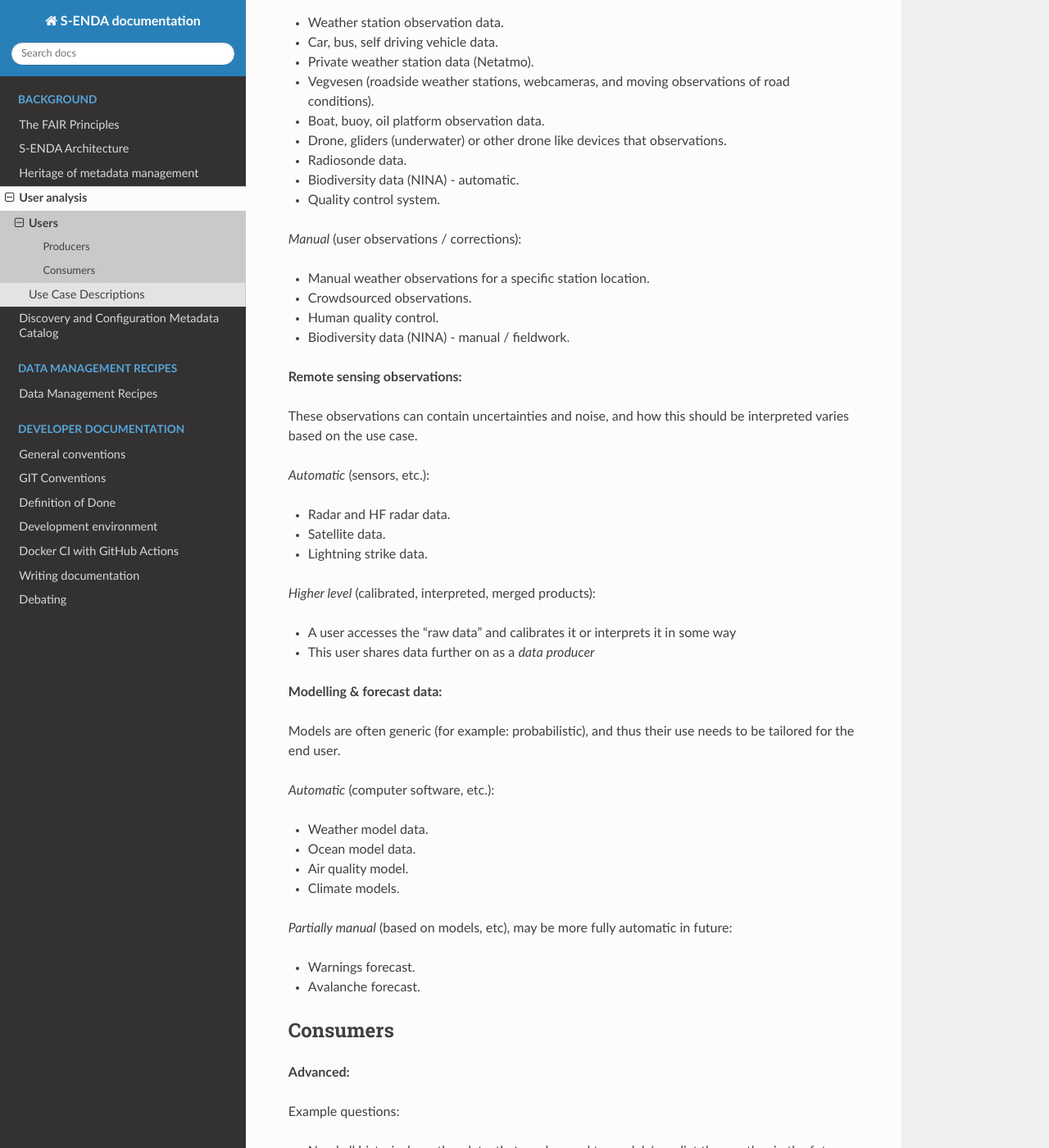
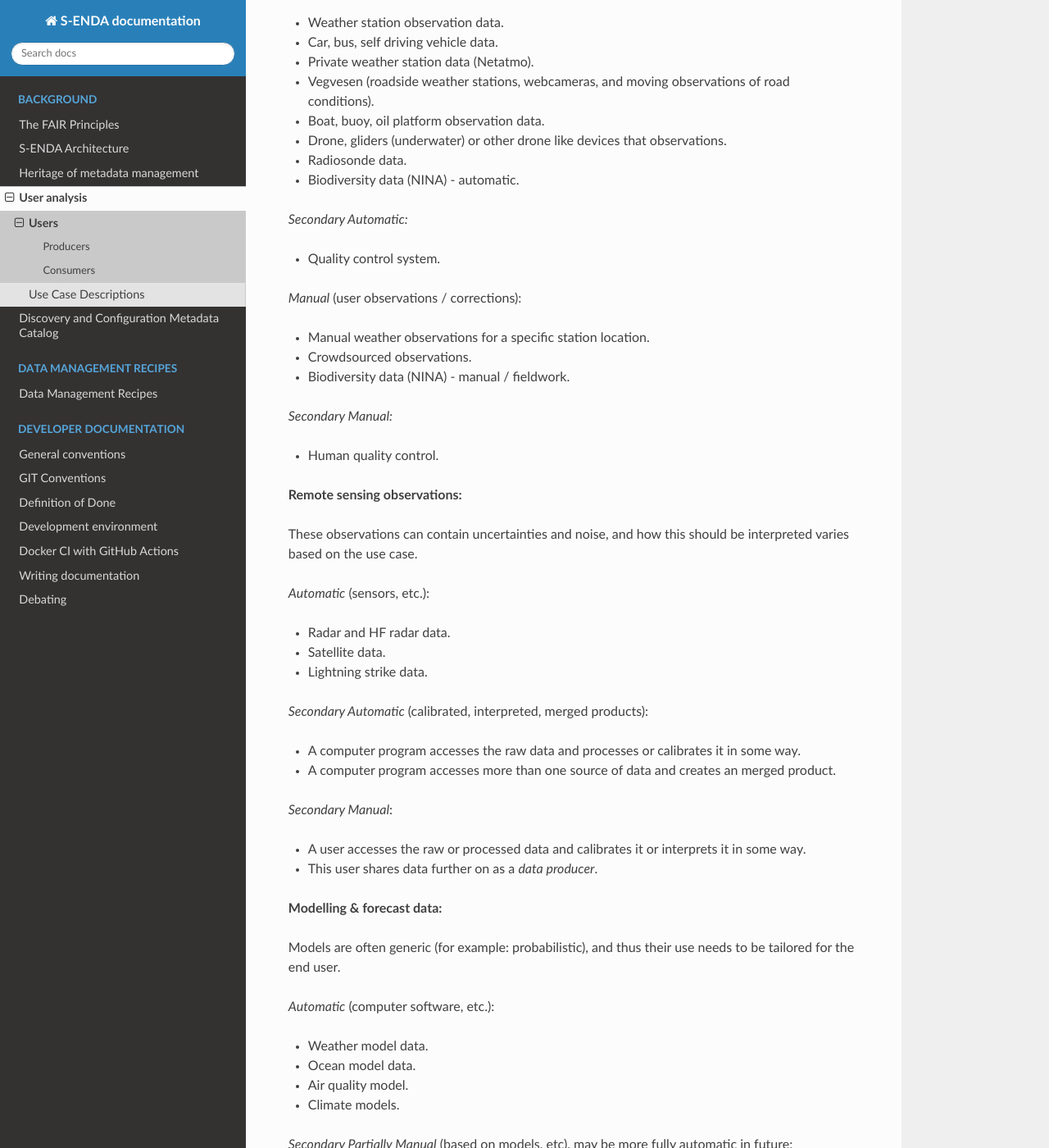
Before and after one commit to metno/S-ENDA-documentation, a Sphinx documentation site: the page built from source/users.rst, in a window 1280 px wide and 1400 px high, scrolled down 536 px. Shown: the whole window at 82% size. Built offline with Sphinx 7.4.7 and the Read the Docs theme 2.0.0, drawn with Linux system fonts in a browser that asks for light colours.

Commit message:
Update users.rst

```diff
--- a/source/users.rst
+++ b/source/users.rst
@@ -34,6 +34,8 @@ Obeservations can contain uncertainty and errors, and thus they may need to be l
 
 * Biodiversity data (NINA) - automatic.
 
+*Secondary Automatic:*
+
 * Quality control system.
 
 *Manual* (user observations / corrections):
@@ -42,9 +44,11 @@ Obeservations can contain uncertainty and errors, and thus they may need to be l
 
 * Crowdsourced observations.
 
+* Biodiversity data (NINA) - manual / fieldwork.
+
+*Secondary Manual:*
+
 * Human quality control.
-
-* Biodiversity data (NINA) - manual / fieldwork.
 
 **Remote sensing observations:**
 
@@ -58,10 +62,17 @@ These observations can contain uncertainties and noise, and how this should be i
 
 * Lightning strike data.
 
-*Higher level* (calibrated, interpreted, merged products):
+*Secondary Automatic* (calibrated, interpreted, merged products):
 
-* A user accesses the "raw data" and calibrates it or interprets it in some way
-* This user shares data further on as a *data producer*
+* A computer program accesses the raw data and processes or calibrates it in some way.
+
+* A computer program accesses more than one source of data and creates an merged product.
+
+*Secondary Manual*:
+
+* A user accesses the raw or processed data and calibrates it or interprets it in some way.
+
+* This user shares data further on as a *data producer*.
 
 **Modelling & forecast data:**
 
@@ -77,7 +88,7 @@ Models are often generic (for example: probabilistic), and thus their use needs
 
 * Climate models.
 
-*Partially manual* (based on models, etc), may be more fully automatic in future:
+*Secondary Partially Manual* (based on models, etc), may be more fully automatic in future:
 
 * Warnings forecast.
 
```
